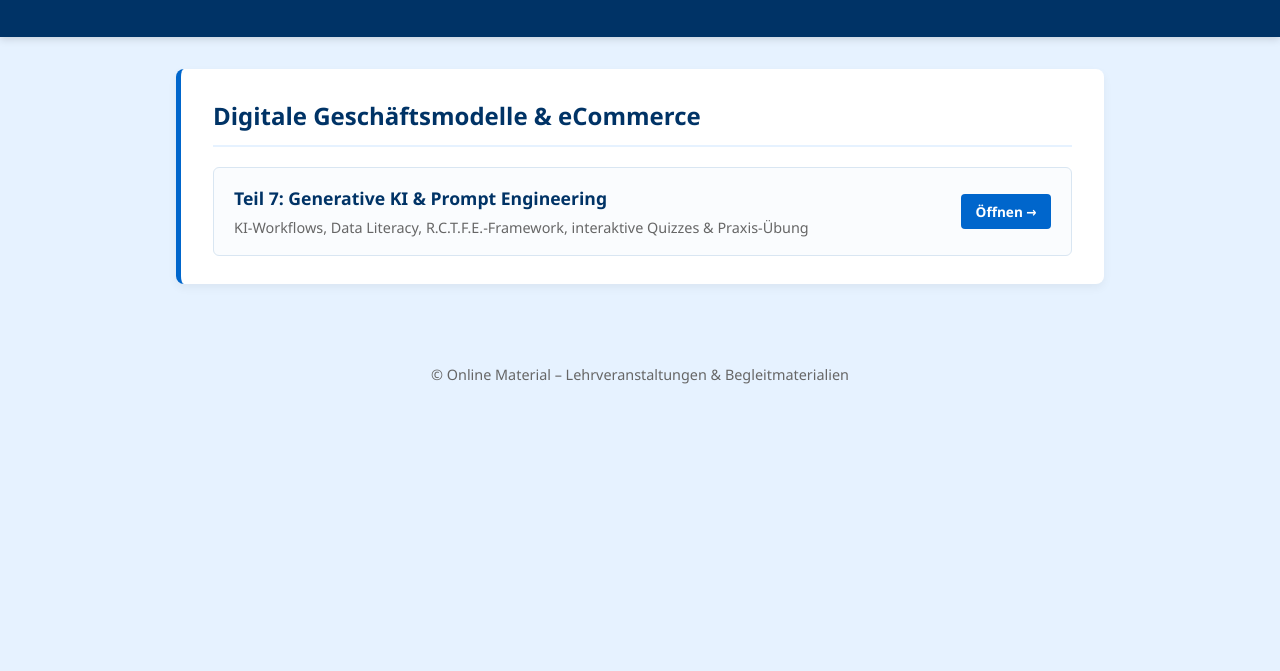
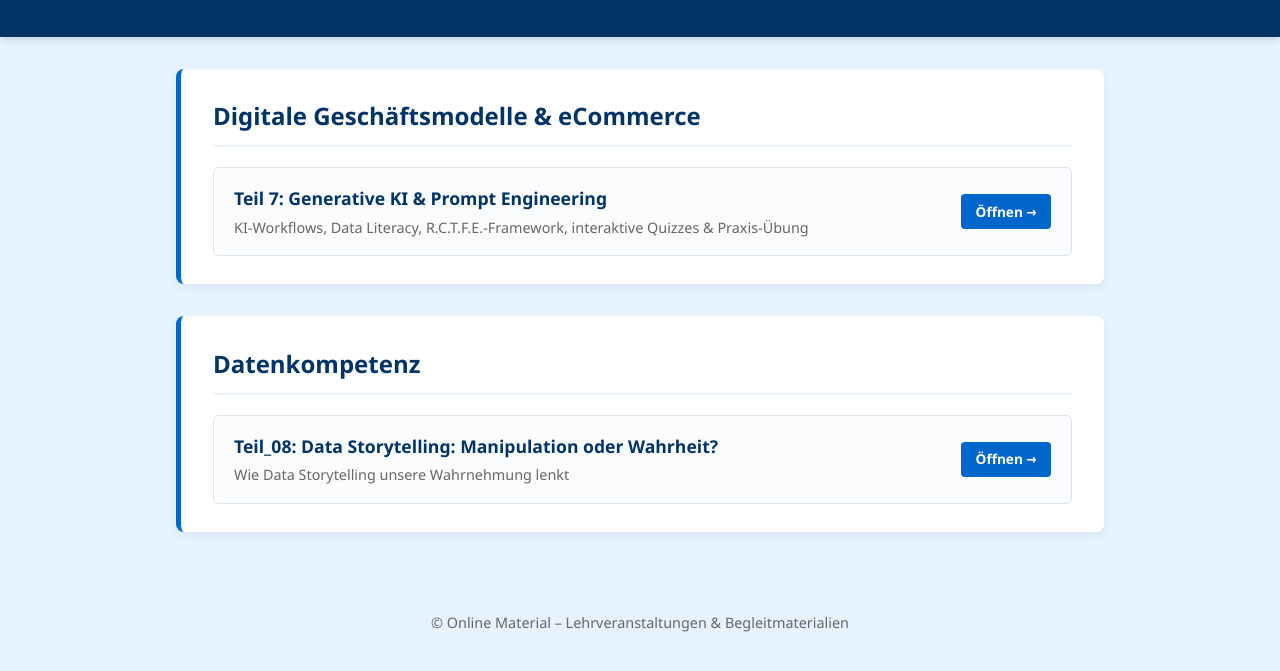
Before and after one commit to rhkoelndemos/online_kurse, a plain HTML site: page index.html in a window 1280 px wide. Shown: the part 141-812 px from the top of the page. Drawn offline with Linux system fonts and the light colour scheme.

Commit message:
Update index.html

```diff
--- a/index.html
+++ b/index.html
@@ -176,6 +176,21 @@
             -->
         </ul>
     </section>
+<!-- RUBRIK 2: Datenkompetenz -->
+    <section class="category-section">
+        <h2>Datenkompetenz</h2>
+        <ul class="material-list">
+            <li class="material-item">
+                <a class="material-link" href="08_Datenkompetenz.html">
+                    <div class="material-info">
+                        <span class="material-title">Teil_08: Data Storytelling: Manipulation oder Wahrheit?</span>
+                        <span class="material-subtitle">Wie Data Storytelling unsere Wahrnehmung lenkt</span>
+                    </div>
+                    <span class="material-badge">Öffnen &rarr;</span>
+                </a>
+            </li>
+        </ul>
+    </section>
 
     <!-- Vorlage für zukünftige Rubriken (einfach Kommentarzeichen entfernen):
     <section class="category-section">
```
